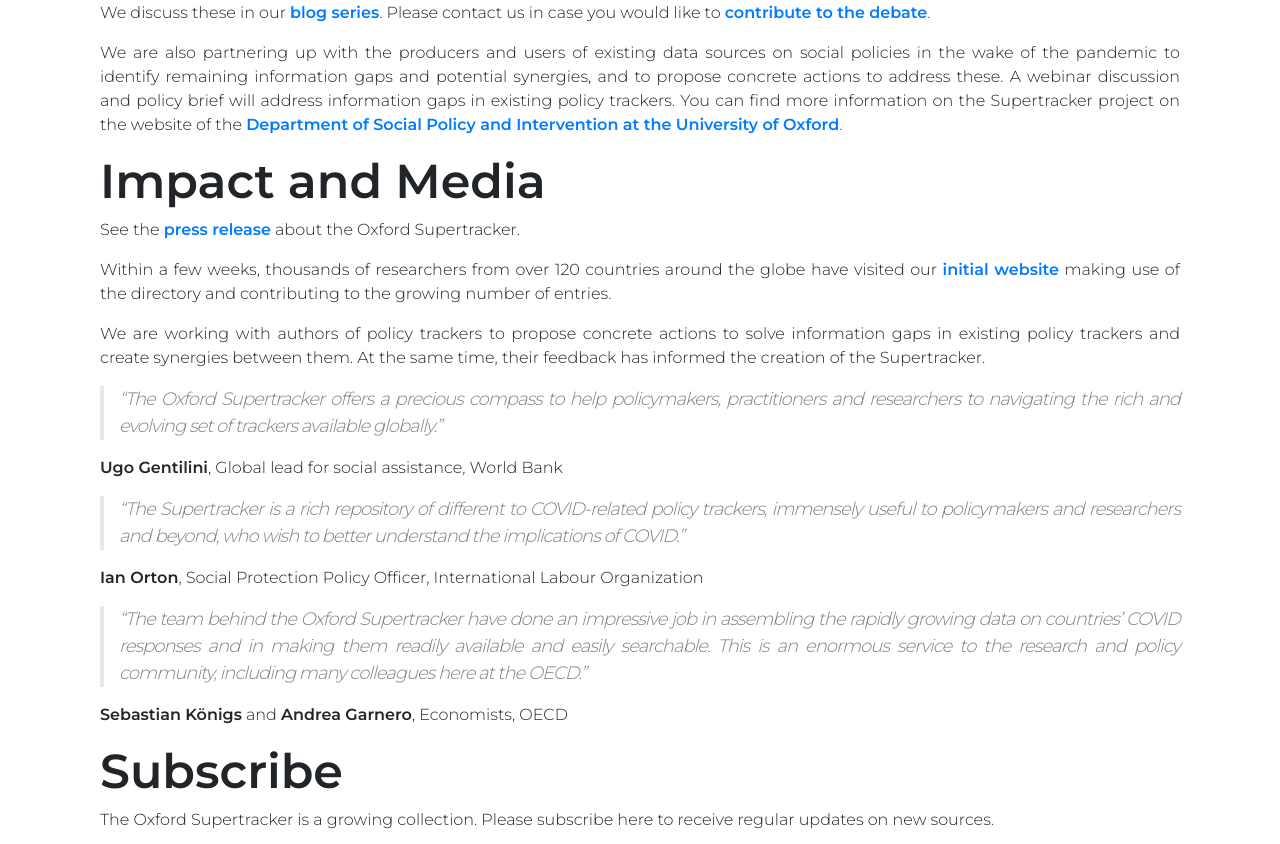
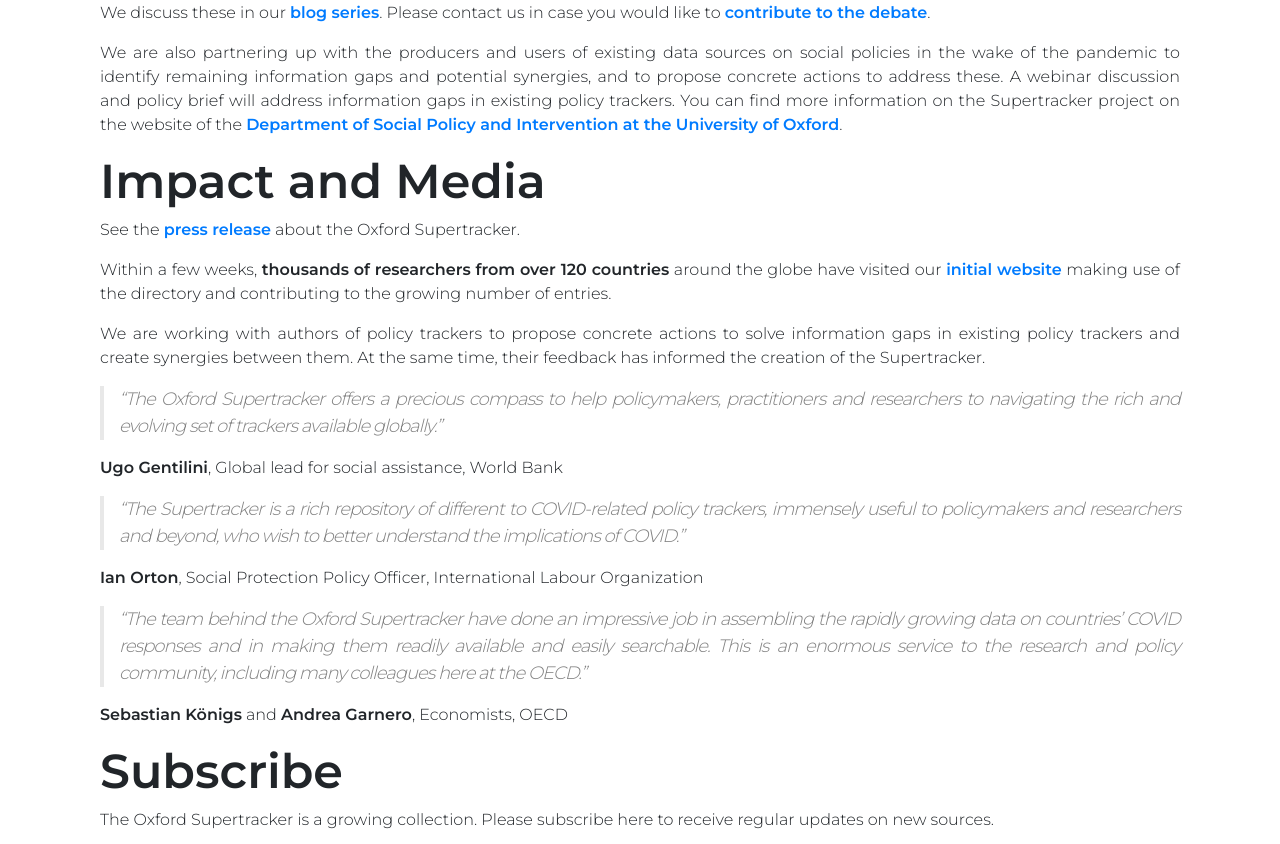
Before and after one commit to lukaslehner/supertracker, a Jekyll site: the page built from index.md, in a window 1280 px wide and 900 px high, scrolled down 727 px, cut to the strip 0-844 px from the top of the window. Built offline with Jekyll 4.4.1, drawn with Linux system fonts in a browser that asks for light colours.

```diff
--- a/index.md
+++ b/index.md
@@ -28,7 +28,7 @@ We are also partnering up with the producers and users of existing data sources
 
 See the **[press release]()** about the Oxford Supertracker.
 
-Within a few weeks, thousands of researchers from over 120 countries around the globe have visited our **[initial website](https://lukaslehner.github.io/covid19policytrackers/)** making use of the directory and contributing to the growing number of entries.
+Within a few weeks, **thousands of researchers from over 120 countries** around the globe have visited our **[initial website](https://lukaslehner.github.io/covid19policytrackers/)** making use of the directory and contributing to the growing number of entries.
 
 We are working with authors of policy trackers to propose concrete actions to solve information gaps in existing policy trackers and create synergies between them. At the same time, their feedback has informed the creation of the Supertracker.
 
```
